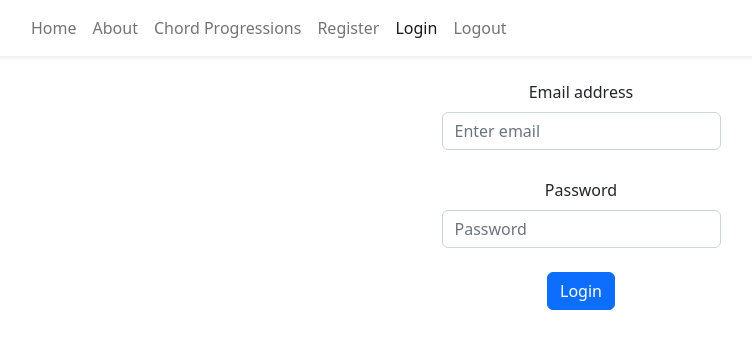
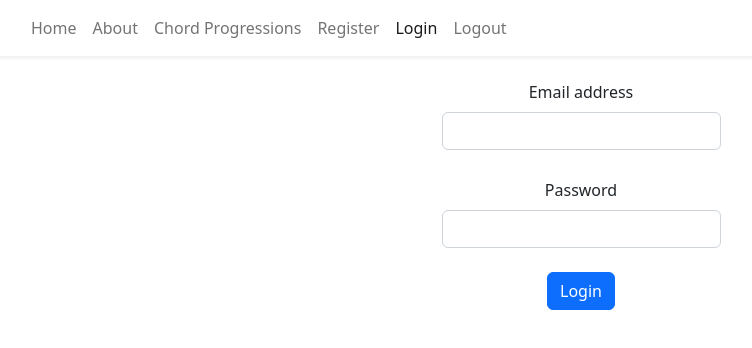
Before and after one commit to ericdoering/chord_progress, a React (Vite) app in the folder frontend/: page /login in a window 1280 px wide. Shown: the top 348 px of the page, without its empty margins (59-811 px from the left). Built offline with nearby package versions, Linux system fonts and the light colour scheme.

Commit message:
successful implementation of register and login

```diff
--- a/frontend/src/App.tsx
+++ b/frontend/src/App.tsx
@@ -7,7 +7,7 @@ import ChordProgressions from "./components/ChordProgressions";
 import About from "./components/About";
 import Navbar from "./components/Navbar"
 import { RegisterForm } from "./components/RegisterForm";
-import LoginForm from "./components/LoginForm";
+import { LoginForm } from "./components/LoginForm";
 import { ChordProgressionDetail } from "./components/ChordProgressionDetail";
 
 import E_Major from "./assets/chords/E_Major.png"
--- a/frontend/src/api/login.ts
+++ /dev/null
@@ -1,6 +0,0 @@
-
-
-export const handleLogin = async (email: string, password: string) => {
-    // axios.post('/loging, payload={username, password})
-
-}
--- a/frontend/src/components/ChordProgression.tsx
+++ b/frontend/src/components/ChordProgression.tsx
@@ -1,5 +1,6 @@
 import React, { useState } from "react";
 import { Button, Card } from "react-bootstrap";
+import { useNavigate } from "react-router-dom";
 
 interface Props {
   chordProgression: {
@@ -8,7 +9,15 @@ interface Props {
   };
 }
 
+
 export const ChordProgression: React.FC<Props> = ({ chordProgression }) => {
+
+  let navigate = useNavigate();
+  const routeChange = () =>{
+  let path = `/chordprogressiondetail`;
+  navigate(path);
+}
+
   return (
     <Card className="h-100">
       <Card.Body>
@@ -16,7 +25,7 @@ export const ChordProgression: React.FC<Props> = ({ chordProgression }) => {
         <h6>Key: <b>{chordProgression.key}</b></h6>
       </Card.Body>
       <Card.Footer>
-        <Button>Details</Button>
+        <Button onClick={routeChange}>Details</Button>
       </Card.Footer>
     </Card>
   );
--- a/frontend/src/components/ChordProgressionDetail.tsx
+++ b/frontend/src/components/ChordProgressionDetail.tsx
@@ -1,5 +1,6 @@
 import React, { useState } from "react";
-import { Container, Row, Col, Image } from 'react-bootstrap';
+import { Container, Row, Col, Image, Button } from 'react-bootstrap';
+import { useNavigate } from "react-router-dom";
 
 
 interface DisplayProps {
@@ -7,9 +8,15 @@ interface DisplayProps {
     imageCaptions: string[];
   }
 
+  export const ChordProgressionDetail: React.FC<DisplayProps> = ({ imageUrls, imageCaptions }) => {
+    let navigate = useNavigate();
+    const nextPage = () => {
+      let path = `/chordprogressions`;
+      navigate(path);
+      };
 
-  export const ChordProgressionDetail: React.FC<DisplayProps> = ({ imageUrls, imageCaptions }) => {
     return (
+      <>
       <Container>
         <Row>
           {imageUrls.map((url, index) => (
@@ -23,5 +30,9 @@ interface DisplayProps {
         <h2>Style: Blues</h2>
         <h3>Songs that utilize this chord progression</h3>
       </Container>
+      <Button onClick={nextPage}>
+          Return
+      </Button>
+      </>
     );
   };
--- a/frontend/src/components/LoginForm.tsx
+++ b/frontend/src/components/LoginForm.tsx
@@ -1,39 +1,67 @@
 import React, { useState } from 'react';
 import { Form, Button, Stack } from 'react-bootstrap';
-import { handleLogin } from '../api/login';
+import { API_URL } from '../api/constants';
+import axios from 'axios';
+import { useNavigate } from 'react-router-dom';
+
+interface User {
+  email: string;
+  password: string;
+}
 
 
-const LoginForm: React.FC = () => {
-  const [email, setEmail] = useState('');
-  const [password, setPassword] = useState('');
+export const LoginForm: React.FC = () => {
+  let navigate = useNavigate();
+  let path = `/chordprogressions`;
+  const [user, setUser] = useState<User>({
+    email: "",
+    password: "",
+  });
+
+  const handleInputChange = (event: React.ChangeEvent<HTMLInputElement>) => {
+    const { name, value } = event.target;
+    setUser({ ...user, [name]: value });
+  };
 
   const handleSubmit = async (event: React.FormEvent<HTMLFormElement>) => {
     event.preventDefault();
-    await handleLogin(email, password);
+    const loginPayload = {
+      email: user.email,
+      password: user.password,
+    };
+    try {
+      const response = await (await axios.post(`${API_URL}/login`, loginPayload));
+      console.log(response.data);
+    } catch (error) {
+      console.error(error);
+    }
+    navigate(path);
   };
 
   return (
     <Form onSubmit={handleSubmit}>
     <Stack direction="vertical" gap={1} className="justify-content-center">
-      <Form.Group className="d-flex flex-column align-items-center mb-4" controlId="formBasicEmail">
+    <Form.Group className="d-flex flex-column align-items-center mb-4" controlId="formEmail">
         <Form.Label>Email address</Form.Label>
         <Form.Control
           className="w-25"
           type="email"
-          placeholder="Enter email"
-          value={email}
-          onChange={(event) => setEmail(event.target.value)}
+          name="email"
+          value={user.email}
+          onChange={handleInputChange}
+          required
         />
       </Form.Group>
 
-      <Form.Group className="d-flex flex-column align-items-center mb-4" controlId="formBasicPassword">
+      <Form.Group className="d-flex flex-column align-items-center mb-4" controlId="formPassword">
         <Form.Label>Password</Form.Label>
         <Form.Control
           className="w-25"
           type="password"
-          placeholder="Password"
-          value={password}
-          onChange={(event) => setPassword(event.target.value)}
+          name="password"
+          value={user.password}
+          onChange={handleInputChange}
+          required
         />
       </Form.Group>
       </Stack>
@@ -43,5 +71,3 @@ const LoginForm: React.FC = () => {
     </Form>
   );
 };
-
-export default LoginForm;
--- a/frontend/src/components/RegisterForm.tsx
+++ b/frontend/src/components/RegisterForm.tsx
@@ -1,5 +1,8 @@
 import React, { useState } from "react";
 import { Form, Button, Stack } from "react-bootstrap";
+import axios from "axios";
+import { API_URL } from "../api/constants";
+import { useNavigate } from "react-router-dom";
 
 interface User {
   firstName: string;
@@ -8,7 +11,9 @@ interface User {
   password: string;
 }
 
-const RegisterForm: React.FC = () => {
+export const RegisterForm: React.FC = () => {
+  let navigate = useNavigate();
+  let path = `/about`;
   const [user, setUser] = useState<User>({
     firstName: "",
     lastName: "",
@@ -21,10 +26,22 @@ const RegisterForm: React.FC = () => {
     setUser({ ...user, [name]: value });
   };
 
-  const handleSubmit = (event: React.FormEvent<HTMLFormElement>) => {
+  const handleSubmit = async (event: React.FormEvent<HTMLFormElement>) => {
     event.preventDefault();
-    console.log(user);
-    // do something with user data (e.g. send to server)
+
+    const registerPayload = {
+      firstName: user.firstName,
+      lastName: user.lastName,
+      email: user.email,
+      password: user.password,
+    };
+    try {
+      const response = await (await axios.post(`${API_URL}/register`, registerPayload));
+      console.log(response.data);
+    } catch (error) {
+      console.error(error);
+    }
+    navigate(path);
   };
 
   return (
@@ -84,5 +101,3 @@ const RegisterForm: React.FC = () => {
     </Form>
   );
 };
-
-export { RegisterForm };
```
